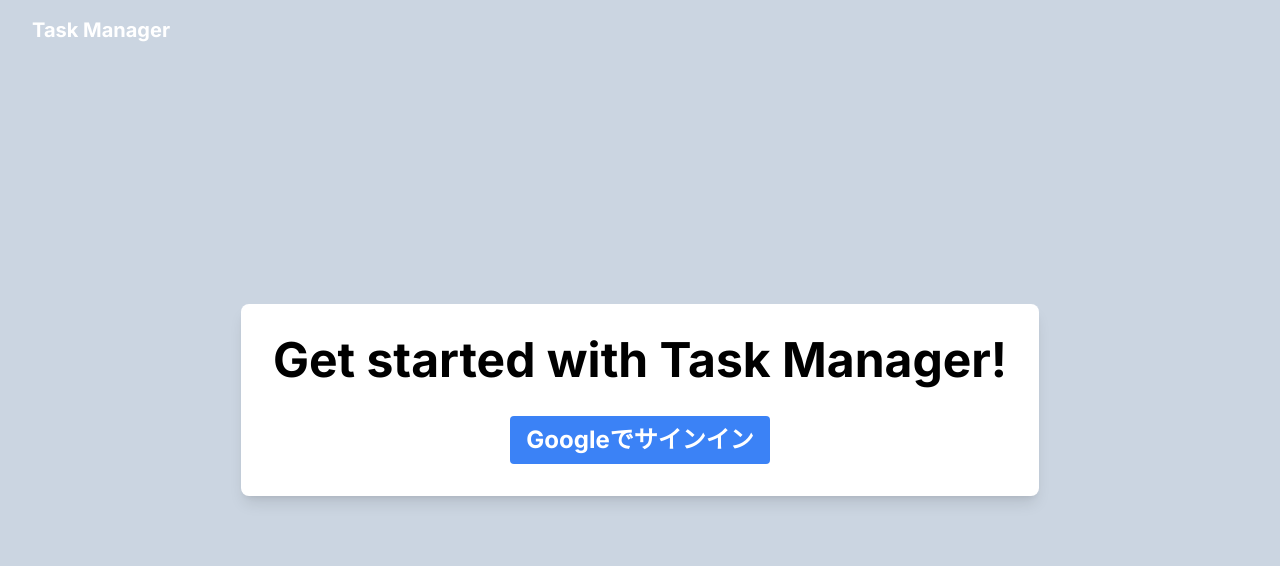
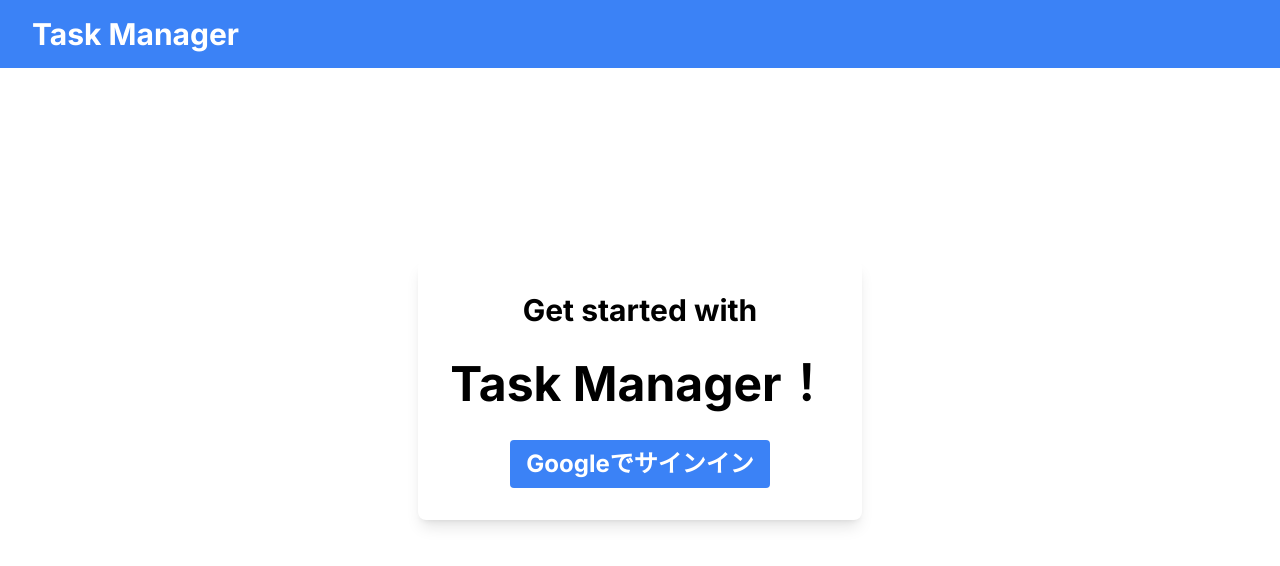
Before and after one commit to cnann0615/TaskManager-frontend-14, a Next.js app: page / in a window 1280 px wide. Shown: the top 566 px of the page. Built offline with nearby package versions, Linux system fonts and the light colour scheme; no server answers.

Commit message:
0706 ログイン機能実装完了 次はアカウントに応じてデータベースを分ける。

```diff
--- a/package.json
+++ b/package.json
@@ -17,7 +17,8 @@
     "react-beautiful-dnd": "^13.1.1",
     "react-dom": "^18",
     "react-firebase-hooks": "^5.1.1",
-    "react-hook-form": "^7.52.0"
+    "react-hook-form": "^7.52.0",
+    "react-router-dom": "^6.24.1"
   },
   "devDependencies": {
     "@types/node": "^20",
--- a/src/app/Main.tsx
+++ b/src/app/Main.tsx
@@ -19,39 +19,40 @@
 import CloseButtonY from "./components/button/CloseButtonY";
 import OpenButtonY from "./components/button/OpenButtonY";
 import NewContents from "./features/newContents/NewContents";
+import Account from "./features/account/Account";
 
-// 詳細表示対象Stateで使用する型を定義
+// 詳細表示対象Contextで使用する型を定義
 type ShowTaskDetail = {
   showTaskDetail: TaskItem | any;
   setShowTaskDetail: Dispatch<SetStateAction<TaskItem | any>>;
 };
 
-// 詳細表示対象タスクStateを作成
+// 詳細表示対象タスクContextを作成
 export const showTaskDetailContext = createContext<ShowTaskDetail>({
   showTaskDetail: null,
   setShowTaskDetail: () => {}, // この関数はダミー。実際にはuseStateによって提供される関数に置き換わる。
 });
 
-// 詳細表示対象タスク編集状態管理Stateで使用する型を定義
+// 詳細表示対象タスク編集状態管理Contextで使用する型を定義
 type ShowTaskDetailEditing = {
   showTaskDetailEditing: TaskItem | any;
   setShowTaskDetailEditing: Dispatch<SetStateAction<TaskItem | any>>;
 };
 
-// 詳細表示対象タスク編集状態管理Stateを作成
+// 詳細表示対象タスク編集状態管理Contextを作成
 export const showTaskDetailEditingContext =
   createContext<ShowTaskDetailEditing>({
     showTaskDetailEditing: null,
     setShowTaskDetailEditing: () => {}, // この関数はダミー。実際にはuseStateによって提供される関数に置き換わる。
   });
 
-// 詳細表示展開Stateで使用する型を定義
+// 詳細表示展開Contextで使用する型を定義
 type taskDetailOpen = {
   taskDetailOpen: boolean;
   setTaskDetailOpen: Dispatch<SetStateAction<boolean>>;
 };
 
-// 詳細表示展開Stateを作成
+// 詳細表示展開Contextを作成
 export const taskDetailOpenContext = createContext<taskDetailOpen>({
   taskDetailOpen: false,
   setTaskDetailOpen: () => {}, // この関数はダミー。実際にはuseStateによって提供される関数に置き換わる。
@@ -106,6 +107,7 @@
         value={{ showTaskDetail, setShowTaskDetail }}
       >
         <main className=" mx-10 md:mx-20 my-8">
+          <Account />
           <div className=" bg-gray-50 mx-auto my-4 p-4 border rounded-lg shadow">
             <div>
               <button
--- a/src/app/components/layouts/Header.tsx
+++ b/src/app/components/layouts/Header.tsx
@@ -1,11 +1,10 @@
-import React from "react";
+"use client";
 
 function Header() {
   return (
-    <header className="bg-blue-500 text-white text-xl py-4 px-8 font-bold">
-      Task Manager
+    <header className="bg-blue-500 text-white py-4 px-8 font-bold">
+      <h1 className=" text-3xl ">Task Manager</h1>
     </header>
   );
 }
-
 export default Header;
--- /dev/null
+++ b/src/app/features/account/Account.tsx
@@ -0,0 +1,47 @@
+import { auth } from "@/app/firebase";
+import { useAuthState } from "react-firebase-hooks/auth";
+
+// サインインアカウント情報を表示
+
+const Account = () => {
+  // サインイン情報取得
+  const [user] = useAuthState(auth);
+
+  //   サインアウトボタンが押されたらサインアウトする
+  const signOut = () => {
+    auth.signOut();
+  };
+  return (
+    <div className=" flex gap-2 justify-end">
+      {/* アイコン（Googleアカウントのアイコン） */}
+      <img
+        src={auth.currentUser?.photoURL!}
+        alt=""
+        className=" size-12 rounded-full"
+      />
+      {/* サインアウトボタン */}
+      <button
+        className=" flex justify-center items-center "
+        onClick={() => signOut()}
+      >
+        <p className=" text-sm ">Log Out</p>
+        <svg
+          xmlns="http://www.w3.org/2000/svg"
+          fill="none"
+          viewBox="0 0 24 24"
+          stroke-width="1.5"
+          stroke="currentColor"
+          className="size-8"
+        >
+          <path
+            stroke-linecap="round"
+            stroke-linejoin="round"
+            d="M15.75 9V5.25A2.25 2.25 0 0 0 13.5 3h-6a2.25 2.25 0 0 0-2.25 2.25v13.5A2.25 2.25 0 0 0 7.5 21h6a2.25 2.25 0 0 0 2.25-2.25V15m3 0 3-3m0 0-3-3m3 3H9"
+          />
+        </svg>
+      </button>
+    </div>
+  );
+};
+
+export default Account;
--- /dev/null
+++ b/src/app/features/signIn/SignIn.tsx
@@ -0,0 +1,48 @@
+"use client";
+import { auth, provider } from "@/app/firebase";
+import { signInWithPopup } from "firebase/auth";
+import { useAuthState } from "react-firebase-hooks/auth";
+
+// サインインページ
+const SignIn = () => {
+  // サインイン情報を取得
+  const [user] = useAuthState(auth);
+
+  // サインインボタン押下時
+  const signInWithGoogle = async () => {
+    // Googleアカウント認証を実行（認証されると上記userがtrueになる。）
+    await signInWithPopup(auth, provider)
+      .then((result) => {
+        // ユーザーが正常にサインインした場合の処理
+        console.log("サインイン成功:", result.user);
+      })
+      .catch((error) => {
+        if (error.code === "auth/popup-closed-by-user") {
+          // ポップアップがユーザーによって閉じられた場合の処理
+          console.error("ポップアップが閉じられました。再度お試しください。");
+          alert("ポップアップが閉じられました。再度お試しください。");
+        } else {
+          // その他のエラー処理
+          console.error("エラーが発生しました:", error.message);
+          alert("エラーが発生しました。再度お試しください。");
+        }
+      });
+  };
+  return (
+    <div className="flex items-center justify-center">
+      <div className="bg-white p-8 rounded-lg shadow-lg text-center">
+        <h3 className="text-3xl mb-8 font-bold ">Get started with</h3>
+        <h1 className="text-5xl mb-8 font-bold ">Task Manager！</h1>
+        {/* サインインボタン */}
+        <button
+          onClick={signInWithGoogle}
+          className="text-2xl bg-blue-500 text-white font-bold py-2 px-4 rounded hover:bg-blue-700 transition duration-300"
+        >
+          Googleでサインイン
+        </button>
+      </div>
+    </div>
+  );
+};
+
+export default SignIn;
--- a/src/app/features/taskDetails/TaskDetail.tsx
+++ b/src/app/features/taskDetails/TaskDetail.tsx
@@ -18,8 +18,6 @@
 import { useDispatch } from "react-redux";
 import CloseButtonY from "@/app/components/button/CloseButtonY";
 import OpenButtonY from "@/app/components/button/OpenButtonY";
-import CloseButtonX from "@/app/components/button/CloseButtonX";
-import OpenButtonX from "@/app/components/OpenButtonX";
 
 // タスク詳細コンポーネント
 const TaskDetail = () => {
--- a/src/app/features/taskList/CompletedTaskList.tsx
+++ b/src/app/features/taskList/CompletedTaskList.tsx
@@ -1,5 +1,6 @@
 import { useContext } from "react";
 import { useDispatch } from "react-redux";
+
 import { useSelector } from "../../store/store";
 import { tabCategoryContext, tabScheduleContext } from "./TaskList";
 import { TaskItem } from "../../@types";
--- a/src/app/firebase.ts
+++ b/src/app/firebase.ts
@@ -2,13 +2,14 @@
 import { getAuth } from "firebase/auth";
 import { GoogleAuthProvider } from "firebase/auth";
 
+// firebase設定ファイル
 const firebaseConfig = {
-  apiKey: "AIzaSyCzPeCJieinG7SlYasVoKs9McfNrDcY1II",
-  authDomain: "taskmanager-9a3bd.firebaseapp.com",
-  projectId: "taskmanager-9a3bd",
-  storageBucket: "taskmanager-9a3bd.appspot.com",
-  messagingSenderId: "916929100141",
-  appId: "1:916929100141:web:6ea39dff04674de1120264",
+  apiKey: process.env.NEXT_PUBLIC_FIREBASE_API_KEY,
+  authDomain: process.env.NEXT_PUBLIC_FIREBASE_AUTH_DOMAIN,
+  projectId: process.env.NEXT_PUBLIC_FIREBASE_PROJECT_ID,
+  storageBucket: process.env.NEXT_PUBLIC_FIREBASE_STORAGE_BUCKET,
+  messagingSenderId: process.env.NEXT_PUBLIC_FIREBASE_MESSAGE_SENDER_ID,
+  appId: process.env.NEXT_PUBLIC_FIREBASE_APP_ID,
 };
 
 const app = initializeApp(firebaseConfig);
--- a/src/app/layout.tsx
+++ b/src/app/layout.tsx
@@ -19,10 +19,8 @@
   return (
     <html lang="en">
       <body className={inter.className}>
-        <div className=" m-0 p-0 ">
-          <Header />
-          {children}
-        </div>
+        <Header />
+        {children}
       </body>
     </html>
   );
--- a/src/app/page.tsx
+++ b/src/app/page.tsx
@@ -1,81 +1,29 @@
 "use client";
-import { signInWithPopup } from "firebase/auth";
-import React from "react";
-import { auth, provider } from "./firebase";
 import { useAuthState } from "react-firebase-hooks/auth";
+
 import Main from "./Main";
+import SignIn from "./features/signIn/SignIn";
+import { auth } from "./firebase";
 
-const SignIn = () => {
-  // ログイン状態を管理する
+const Top = () => {
+  // サインイン情報取得
   const [user] = useAuthState(auth);
 
   return (
-    <>
+    <div className="">
+      {/* サインイン時はタスクアプリページを表示*/}
       {user ? (
         <>
-          <div className=" flex ">
-            <UserInfo />
-            <SignOutButton />
-          </div>
           <Main />
         </>
       ) : (
-        <SignInButton />
+        // サインアウト時は、サインインページを表示
+        <div className=" mt-[15%]">
+          <SignIn />
+        </div>
       )}
-    </>
+    </div>
   );
 };
 
-export default SignIn;
-
-// Googleボタンでサインイン
-function SignInButton() {
-  const signInWithGoogle = () => {
-    signInWithPopup(auth, provider);
-  };
-  return (
-    <div className="min-h-screen -mt-[60px] flex items-center justify-center bg-slate-300 ">
-      <div className="bg-white p-8 rounded-lg shadow-lg text-center">
-        <h1 className="text-5xl mb-8 font-bold ">
-          Get started with Task Manager!
-        </h1>
-        <button
-          onClick={signInWithGoogle}
-          className="text-2xl bg-blue-500 text-white font-bold py-2 px-4 rounded hover:bg-blue-700 transition duration-300"
-        >
-          Googleでサインイン
-        </button>
-      </div>
-    </div>
-  );
-}
-
-// Googleボタンでサインアウト
-export function SignOutButton() {
-  return (
-    <button onClick={() => auth.signOut()}>
-      <svg
-        xmlns="http://www.w3.org/2000/svg"
-        fill="none"
-        viewBox="0 0 24 24"
-        stroke-width="1.5"
-        stroke="currentColor"
-        className="size-8"
-      >
-        <path
-          stroke-linecap="round"
-          stroke-linejoin="round"
-          d="M15.75 9V5.25A2.25 2.25 0 0 0 13.5 3h-6a2.25 2.25 0 0 0-2.25 2.25v13.5A2.25 2.25 0 0 0 7.5 21h6a2.25 2.25 0 0 0 2.25-2.25V15m3 0 3-3m0 0-3-3m3 3H9"
-        />
-      </svg>
-    </button>
-  );
-}
-
-export function UserInfo() {
-  return (
-    <div className="userInfo">
-      <img src={auth.currentUser?.photoURL!} alt="" className=" size-12" />
-    </div>
-  );
-}
+export default Top;
```
Also changed, not shown: src/app/template.tsx (line endings or trailing spaces), 1 other file (tests, documents, lock files or other folders).
